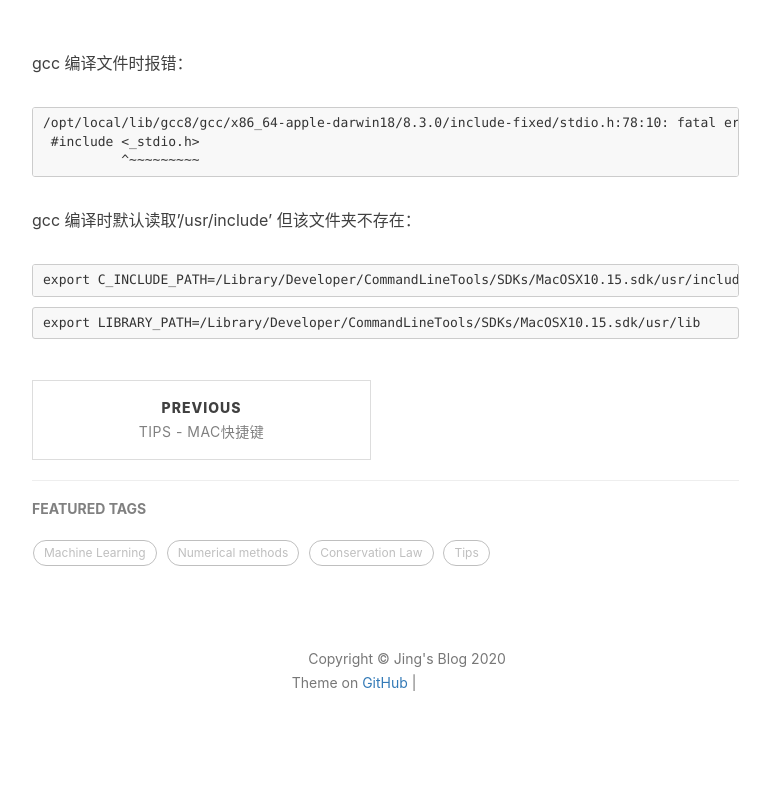
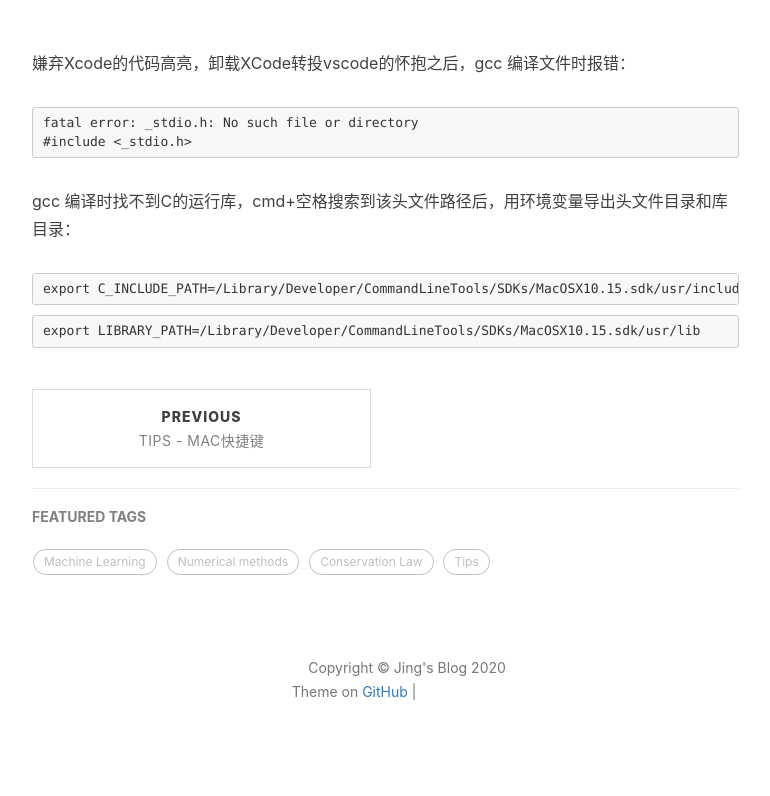
Before and after one commit to HuangJing0/HuangJing0.github.io, a Jekyll site: the page built from _posts/2020-03-31-[Tips for MAC] MAC命令行gcc编译失败.md, in a window 1280 px wide. Shown: the part 347-1143 px from the top of the page, without its empty margins (233-1003 px from the left). Built offline with Jekyll 4.4.1, drawn with Linux system fonts in a browser that asks for light colours; our own code applies the rules of GitHub Pages for plain Markdown files; comment, search, counter and statistics services are not loaded; grey boxes are pictures that could not be loaded.

Commit message:
Update post

````diff
--- a/_posts/2020-03-31-[Tips for MAC] MAC命令行gcc编译失败.md
+++ b/_posts/2020-03-31-[Tips for MAC] MAC命令行gcc编译失败.md
@@ -11,16 +11,16 @@ html: true
 tags:
     - C
 ---
-gcc 编译文件时报错：
+
+嫌弃Xcode的代码高亮，卸载XCode转投vscode的怀抱之后，gcc 编译文件时报错：
 
 ```PowerShell
-/opt/local/lib/gcc8/gcc/x86_64-apple-darwin18/8.3.0/include-fixed/stdio.h:78:10: fatal error: _stdio.h: No such file or directory
- #include <_stdio.h>
-          ^~~~~~~~~~
+fatal error: _stdio.h: No such file or directory
+#include <_stdio.h>
  ```
 
 
-gcc 编译时默认读取'/usr/include'	但该文件夹不存在：
+gcc 编译时找不到C的运行库，cmd+空格搜索到该头文件路径后，用环境变量导出头文件目录和库目录：
 
 ```
 export C_INCLUDE_PATH=/Library/Developer/CommandLineTools/SDKs/MacOSX10.15.sdk/usr/include
````
Also changed, not shown: 1 other file.
